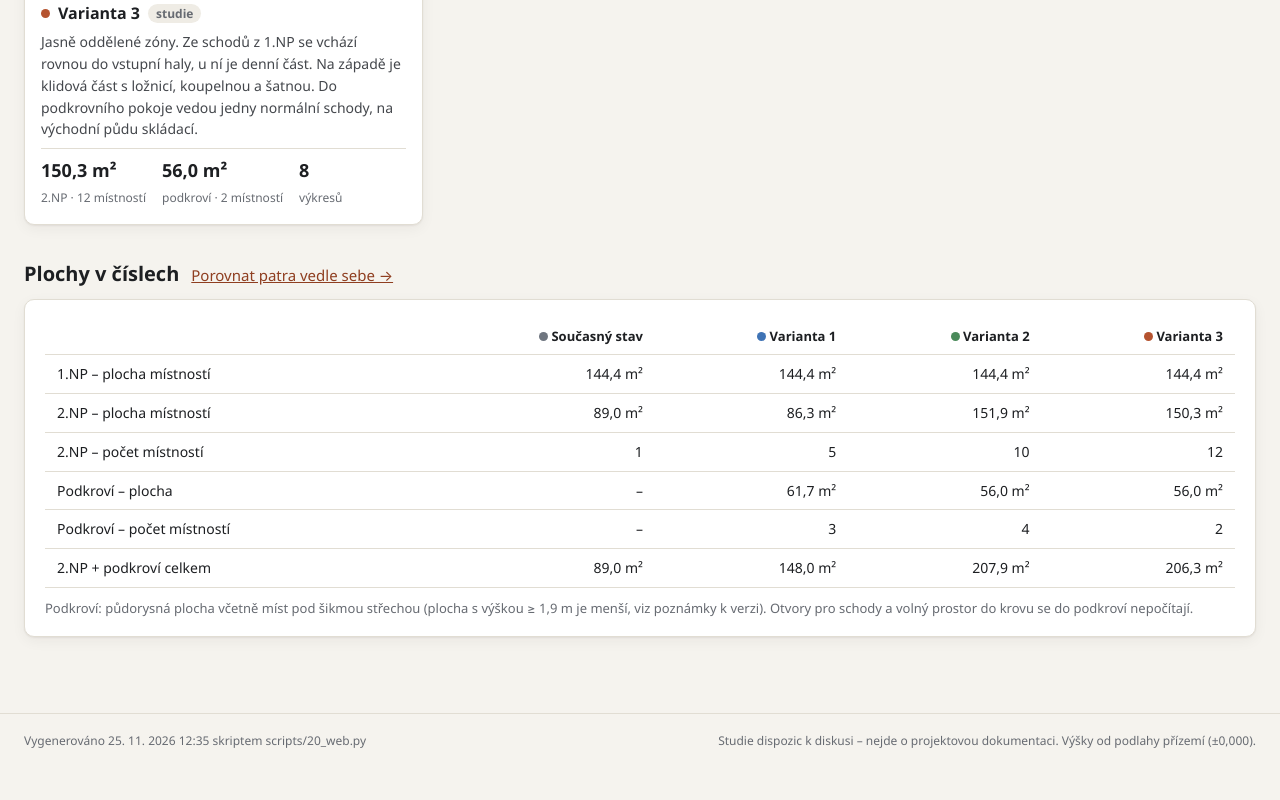
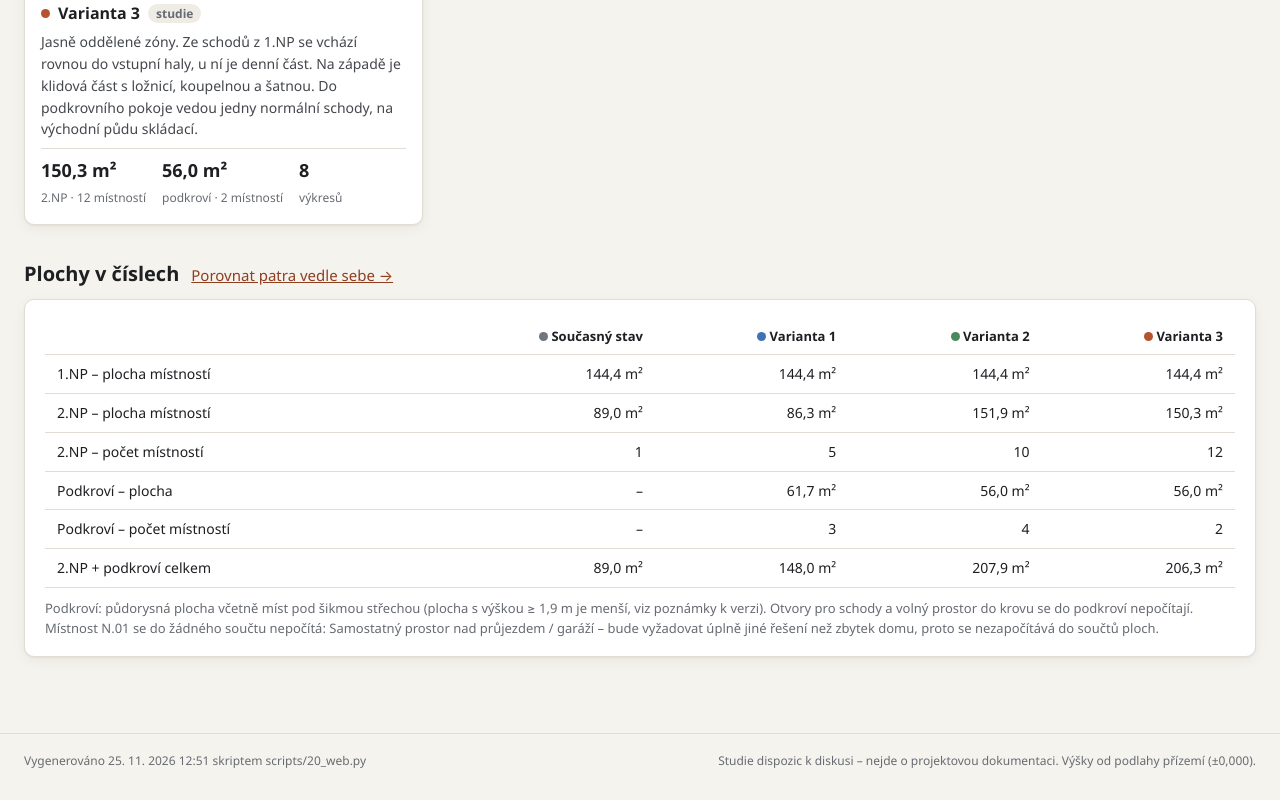
Before and after one commit to Jokekill/Prasklice, a plain HTML site: page index.html in a window 1280 px wide. Shown: the part 1336-2136 px from the top of the page. Drawn offline with Linux system fonts and the light colour scheme.

Commit message:
Místnost N.01 nad průjezdem/garáží mimo součty ploch
Co-Authored-By: Claude Opus 5.5 <noreply@anthropic.com>

```diff
--- a/app.js
+++ b/app.js
@@ -9,7 +9,8 @@
   const col = v => `var(--c-${v.id}, #888)`;
   const dot = v => `<i class="dot" style="background:${col(v)}"></i>`;
   const byId = id => V.find(v => v.id === id);
-  const sum = rs => rs.reduce((a, r) => a + r.a, 0);
+  const inc = rs => rs.filter(r => !r.mimo);                       // místnosti započítané do součtů
+  const sum = rs => inc(rs).reduce((a, r) => a + r.a, 0);
   const floorOf = (v, kod) => (v.patra || []).find(p => p.kod === kod);
 
   $("#projekt").textContent = W.projekt || "RD Prasklice";
@@ -47,11 +48,16 @@
     for (const st of sts) {
       const rs = rooms.filter(r => r.st === st);
       if (sts.length > 1) body += `<tr class="st"><td colspan="4">${esc(W.podlazi[st] || st)} · podlaha ${r0(rs[0].z)}</td></tr>`;
-      body += rs.map(r => `<tr><td class="c">${esc(r.c)}</td><td>${esc(r.n)}</td><td class="n">${num(r.a, 2)}</td><td class="n">${vyska(r)}</td></tr>`).join("");
+      body += rs.map(r => r.mimo
+        ? `<tr class="mimo" title="${esc(r.mimo)}"><td class="c">${esc(r.c)}</td><td>${esc(r.n)} <span class="tag">mimo součty</span></td><td class="n">(${num(r.a, 2)})</td><td class="n">${vyska(r)}</td></tr>`
+        : `<tr><td class="c">${esc(r.c)}</td><td>${esc(r.n)}</td><td class="n">${num(r.a, 2)}</td><td class="n">${vyska(r)}</td></tr>`).join("");
     }
+    const mimo = rooms.filter(r => r.mimo);
     return `<table class="rooms"><thead><tr><th>Č.</th><th>Místnost</th><th class="n">m²</th><th class="n">Výška</th></tr></thead>
-      <tbody>${body}</tbody><tfoot><tr><td></td><td>Celkem ${rooms.length} místností</td><td class="n">${num(sum(rooms), 2)}</td><td></td></tr></tfoot></table>`;
+      <tbody>${body}</tbody><tfoot><tr><td></td><td>Celkem ${mist(inc(rooms).length)}${mimo.length ? " (bez " + mimo.map(r => esc(r.c)).join(", ") + ")" : ""}</td><td class="n">${num(sum(rooms), 2)}</td><td></td></tr></tfoot></table>
+      ${mimo.map(r => `<p class="mimo-note"><b>${esc(r.c)} ${esc(r.n)}:</b> ${esc(r.mimo)}</p>`).join("")}`;
   }
+  const mist = n => `${n} ${n === 1 ? "místnost" : n >= 2 && n <= 4 ? "místnosti" : "místností"}`;
   const r0 = z => (z >= 0 ? "+" : "−") + num(Math.abs(z), 2);
   function vyska(r) {
     if (/do krovu/i.test(r.n)) return "do krovu";
@@ -60,8 +66,8 @@
   }
 
   function statsOf(v) {
-    const np2 = (v.mistnosti || []).filter(r => r.st === "NP2");
-    const pu = (v.mistnosti || []).filter(r => r.st === "PUDA");
+    const np2 = inc(v.mistnosti || []).filter(r => r.st === "NP2");
+    const pu = inc(v.mistnosti || []).filter(r => r.st === "PUDA");
     return { np2: sum(np2), npn: np2.length, pu: sum(pu), pun: pu.length };
   }
 
@@ -112,12 +118,13 @@
       ["Podkroví – počet místností", v => cnt(v, ["PUDA"])],
       ["2.NP + podkroví celkem", v => ar(v, ["NP2", "PUDA"])],
     ];
-    function ar(v, sts) { const rs = v.mistnosti.filter(r => sts.includes(r.st)); return rs.length ? num(sum(rs), 1) + " m²" : "–"; }
-    function cnt(v, sts) { const n = v.mistnosti.filter(r => sts.includes(r.st)).length; return n || "–"; }
+    function ar(v, sts) { const rs = inc(v.mistnosti).filter(r => sts.includes(r.st)); return rs.length ? num(sum(rs), 1) + " m²" : "–"; }
+    function cnt(v, sts) { const n = inc(v.mistnosti).filter(r => sts.includes(r.st)).length; return n || "–"; }
     return `<table class="sum"><thead><tr><th></th>${vs.map(v => `<th>${dot(v)} ${esc(v.nazev)}</th>`).join("")}</tr></thead>
       <tbody>${rows.map(([t, f]) => `<tr><td>${t}</td>${vs.map(v => `<td>${f(v)}</td>`).join("")}</tr>`).join("")}</tbody></table>
       <p class="muted" style="margin:10px 0 0;font-size:13px">Podkroví: půdorysná plocha včetně míst pod šikmou střechou (plocha s výškou ≥ 1,9 m je menší, viz poznámky k verzi).
-      Otvory pro schody a volný prostor do krovu se do podkroví nepočítají.</p>`;
+      Otvory pro schody a volný prostor do krovu se do podkroví nepočítají.
+      ${Object.entries(W.mimo_soucty || {}).map(([c, t]) => `<br>Místnost ${esc(c)} se do žádného součtu nepočítá: ${esc(t)}`).join("")}</p>`;
   }
 
   // ---------------------------------------------------------------- stránka verze
@@ -200,7 +207,7 @@
       else if (mode === "3d") { src = v.rendery[rz]; title = "3D řez"; transp = true; }
       else if (fl && fl.vykres) { src = fl.vykres.src; title = `${fl.vykres.kod} ${fl.vykres.nazev}`; pdf = fl.vykres.pdf; if (fl.zdedeno) note = "Beze změny – výkres současného stavu."; }
       const idx = src ? items.push({ src, title: `${v.nazev} – ${title}`, sub: note, pdf, transp }) - 1 : -1;
-      const area = fl ? `${num(sum(fl.mistnosti), 1)} m² · ${fl.mistnosti.length} míst.` : "";
+      const area = fl ? `${num(sum(fl.mistnosti), 1)} m² · ${inc(fl.mistnosti).length} míst.` : "";
       return { v, src, idx, note, area, transp };
     });
     const g = newGroup(items);
--- a/data.js
+++ b/data.js
@@ -2,7 +2,10 @@
 window.WEB = {
  "projekt": "RD Prasklice",
  "podtitul": "Rekonstrukce patra a podkroví – přehled variant",
- "generovano": "25. 11. 2026 12:35",
+ "mimo_soucty": {
+  "N.01": "Samostatný prostor nad průjezdem / garáží – bude vyžadovat úplně jiné řešení než zbytek domu, proto se nezapočítává do součtů ploch."
+ },
+ "generovano": "25. 11. 2026 12:51",
  "podlazi": {
   "SK": "Sklep",
   "PR": "Průjezd",
@@ -191,7 +194,8 @@ window.WEB = {
      "st": "NADPR",
      "a": 24.38,
      "h": 2.62,
-     "z": 2.6
+     "z": 2.6,
+     "mimo": "Samostatný prostor nad průjezdem / garáží – bude vyžadovat úplně jiné řešení než zbytek domu, proto se nezapočítává do součtů ploch."
     },
     {
      "c": "2.01",
@@ -353,7 +357,8 @@ window.WEB = {
        "st": "NADPR",
        "a": 24.38,
        "h": 2.62,
-       "z": 2.6
+       "z": 2.6,
+       "mimo": "Samostatný prostor nad průjezdem / garáží – bude vyžadovat úplně jiné řešení než zbytek domu, proto se nezapočítává do součtů ploch."
       },
       {
        "c": "2.01",
@@ -535,7 +540,8 @@ window.WEB = {
      "st": "NADPR",
      "a": 24.38,
      "h": 2.62,
-     "z": 2.6
+     "z": 2.6,
+     "mimo": "Samostatný prostor nad průjezdem / garáží – bude vyžadovat úplně jiné řešení než zbytek domu, proto se nezapočítává do součtů ploch."
     },
     {
      "c": "2.01",
@@ -753,7 +759,8 @@ window.WEB = {
        "st": "NADPR",
        "a": 24.38,
        "h": 2.62,
-       "z": 2.6
+       "z": 2.6,
+       "mimo": "Samostatný prostor nad průjezdem / garáží – bude vyžadovat úplně jiné řešení než zbytek domu, proto se nezapočítává do součtů ploch."
       },
       {
        "c": "2.01",
@@ -1017,7 +1024,8 @@ window.WEB = {
      "st": "NADPR",
      "a": 24.38,
      "h": 2.62,
-     "z": 2.6
+     "z": 2.6,
+     "mimo": "Samostatný prostor nad průjezdem / garáží – bude vyžadovat úplně jiné řešení než zbytek domu, proto se nezapočítává do součtů ploch."
     },
     {
      "c": "2.01",
@@ -1283,7 +1291,8 @@ window.WEB = {
        "st": "NADPR",
        "a": 24.38,
        "h": 2.62,
-       "z": 2.6
+       "z": 2.6,
+       "mimo": "Samostatný prostor nad průjezdem / garáží – bude vyžadovat úplně jiné řešení než zbytek domu, proto se nezapočítává do součtů ploch."
       },
       {
        "c": "2.01",
@@ -1596,7 +1605,8 @@ window.WEB = {
      "st": "NADPR",
      "a": 24.38,
      "h": 2.62,
-     "z": 2.6
+     "z": 2.6,
+     "mimo": "Samostatný prostor nad průjezdem / garáží – bude vyžadovat úplně jiné řešení než zbytek domu, proto se nezapočítává do součtů ploch."
     },
     {
      "c": "2.01",
@@ -1862,7 +1872,8 @@ window.WEB = {
        "st": "NADPR",
        "a": 24.38,
        "h": 2.62,
-       "z": 2.6
+       "z": 2.6,
+       "mimo": "Samostatný prostor nad průjezdem / garáží – bude vyžadovat úplně jiné řešení než zbytek domu, proto se nezapočítává do součtů ploch."
       },
       {
        "c": "2.01",
--- a/styl.css
+++ b/styl.css
@@ -110,6 +110,9 @@ table.rooms td { padding: 6px 8px; border-bottom: 1px solid var(--soft); vertica
 table.rooms td.n, table.rooms th.n { text-align: right; white-space: nowrap; font-variant-numeric: tabular-nums; }
 table.rooms td.c { color: var(--muted); white-space: nowrap; width: 1%; }
 table.rooms tfoot td { font-weight: 600; border-top: 1px solid var(--line); border-bottom: 0; }
+table.rooms tr.mimo td { color: var(--muted); font-style: italic; }
+table.rooms .tag { font-style: normal; font-size: 11px; padding: 1px 6px; border-radius: 9px; background: var(--soft); border: 1px solid var(--line); margin-left: 4px; white-space: nowrap; }
+.mimo-note { margin: 8px 0 0; font-size: 13px; color: var(--muted); }
 table.rooms tr.st td { background: var(--soft); font-size: 12px; font-weight: 600; color: var(--muted); }
 
 .grid { display: grid; grid-template-columns: repeat(auto-fill, minmax(280px, 1fr)); gap: 16px; }
```
Also changed, not shown: verze.json (+36 -8 lines).
